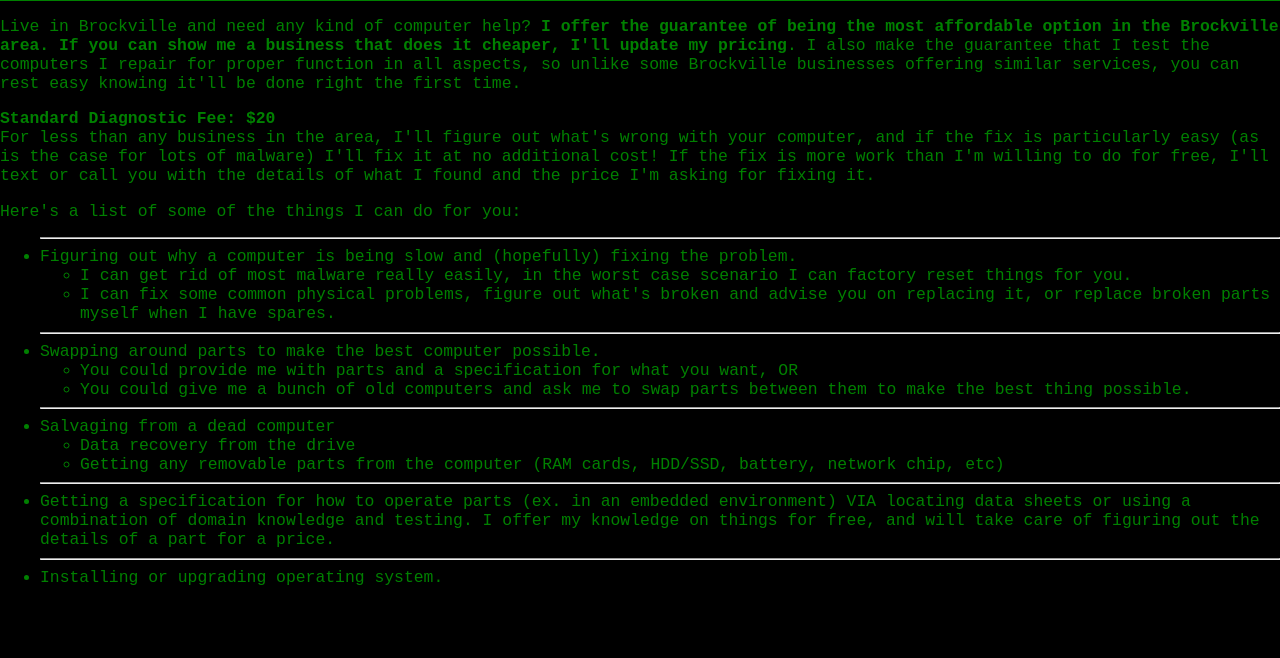
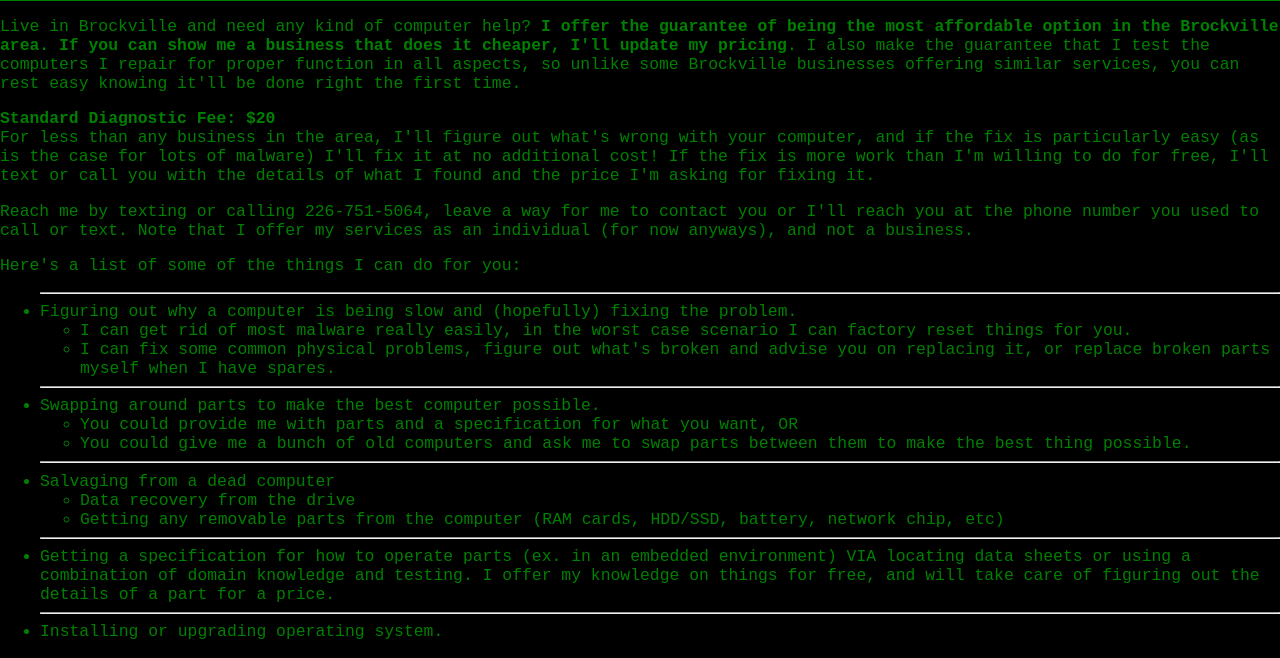
Before and after one commit to oSketchMastah/oSketchMastah.github.io, a plain HTML site: page Brockville.html in a window 1280 px wide. Shown: the part 172-830 px from the top of the page. Before the commit the page ends 800 px from the top, so only its background shows below. Drawn offline with Linux system fonts and the light colour scheme.

Commit message:
Add files via upload

```diff
--- a/Brockville.html
+++ b/Brockville.html
@@ -32,6 +32,8 @@
 <p><b>Standard Diagnostic Fee: $20</b> <br>
   For less than any business in the area, I'll figure out what's wrong with your computer, and if the fix is particularly easy (as is the case for lots of malware) I'll fix it at no additional cost! If the fix is more work than I'm willing to do for free, I'll text or call you with the details of what I found and the price I'm asking for fixing it.
 </p>
+<p> Reach me by texting or calling 226-751-5064, leave a way for me to contact you or I'll reach you at the phone number you used to call or text. Note that I offer my services as an individual (for now anyways), and not a business.
+</p>
 
 <p>Here's a list of some of the things I can do for you: <ul>
 <hr>
```
